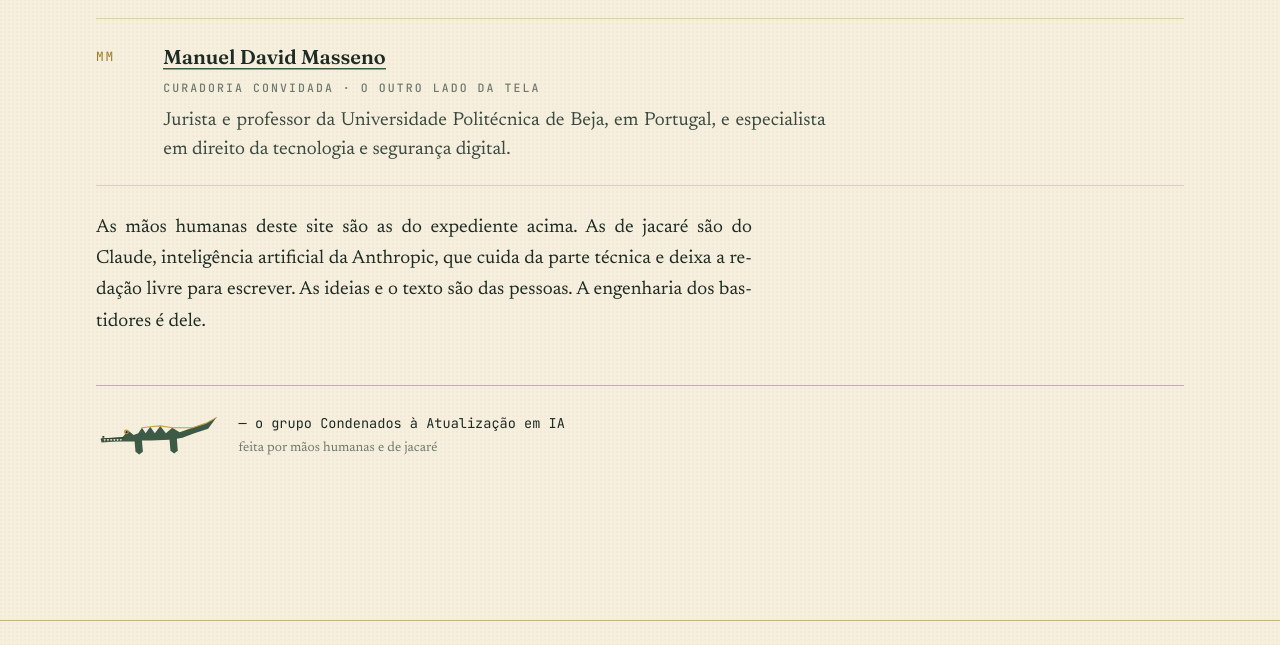
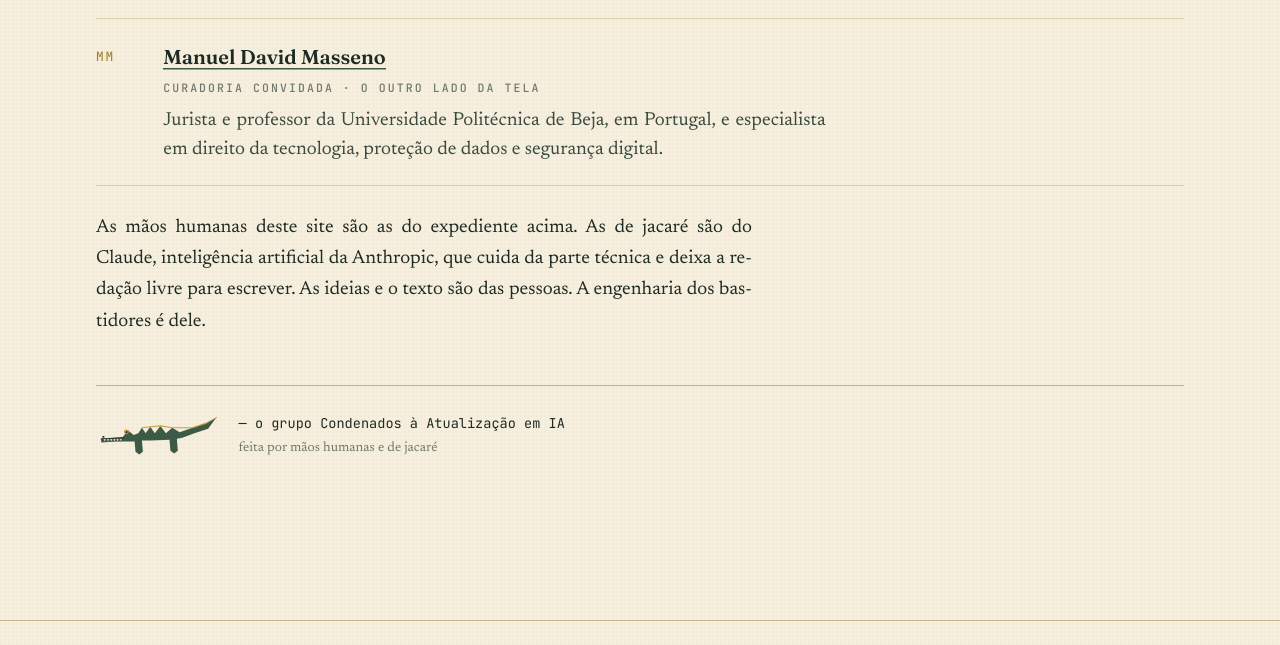
Before and after one commit to drilagrasta-boop/crocodrila, an Astro site: page /sobre in a window 1280 px wide. Shown: the part 2729-3374 px from the top of the page. Built offline with nearby package versions, Linux system fonts and the light colour scheme; Astro itself is replaced by a stand-in of ours.

Commit message:
Sobre: bio do Masseno inclui proteção de dados
Co-Authored-By: Claude Fable 5.1 <noreply@anthropic.com>
Claude-Session: https://claude.ai/code/session_01NATTZzGeRzWg5HTMYvDGSa

```diff
--- a/src/pages/sobre.astro
+++ b/src/pages/sobre.astro
@@ -19,7 +19,7 @@ const expediente = [
     sigla: 'MM',
     nome: 'Manuel David Masseno',
     funcao: 'Curadoria convidada · O Outro Lado da Tela',
-    bio: 'Jurista e professor da Universidade Politécnica de Beja, em Portugal, e especialista em direito da tecnologia e segurança digital.',
+    bio: 'Jurista e professor da Universidade Politécnica de Beja, em Portugal, e especialista em direito da tecnologia, proteção de dados e segurança digital.',
     href: '/entrevistas/2026-07-manuel-david-masseno',
   },
 ];
```
